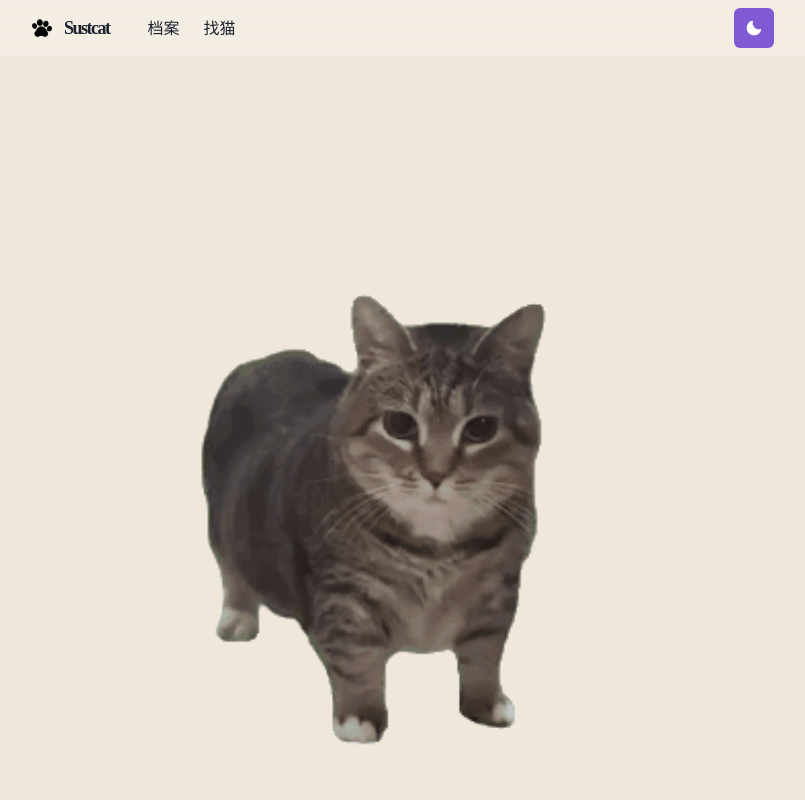
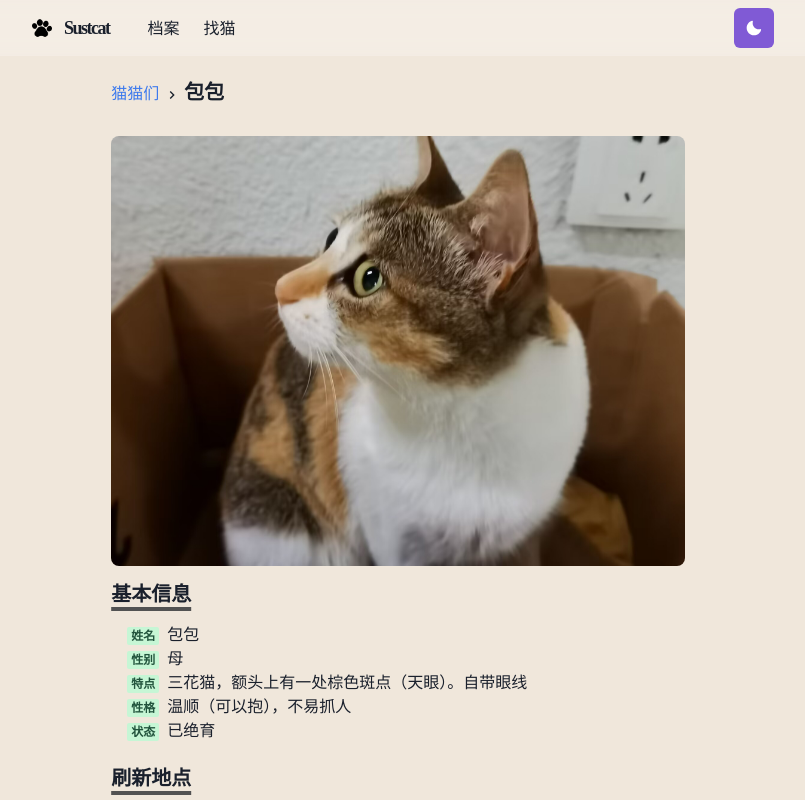
Before and after one commit to Tloops/Meow, a Next.js app: page /archives/baobao in a window 1280 px wide. Shown: the top 800 px of the page, without its empty margins (242-1047 px from the left). Built offline with nearby package versions, Linux system fonts and the light colour scheme.

Commit message:
fix: layout

```diff
--- a/src/components/layouts/main.tsx
+++ b/src/components/layouts/main.tsx
@@ -2,7 +2,6 @@ import Footer from '@/components/footer'
 import { Box, Container } from '@chakra-ui/react'
 import Head from 'next/head'
 import React from 'react'
-import CatImage from '../cat-image'
 import Navbar from '../navbar'
 
 function Main({ children, router }: any) {
@@ -16,7 +15,6 @@ function Main({ children, router }: any) {
       <Navbar path={router.asPath} />
 
       <Container maxW="container.md" pt={20}>
-        <CatImage src="/images/oiiaio.gif" alt="Oiiaio" />
         {children}
       </Container>
 
--- a/src/pages/index.tsx
+++ b/src/pages/index.tsx
@@ -1,3 +1,4 @@
+import CatImage from '@/components/cat-image'
 import Layout from '@/components/layouts/article'
 import Paragraph from '@/components/paragraph'
 import Section from '@/components/section'
@@ -6,6 +7,7 @@ import { Box, Container, Heading, useColorModeValue } from '@chakra-ui/react'
 export default function Home() {
   return (
     <Layout>
+      <CatImage src="/images/oiiaio.gif" alt="Oiiaio" />
       <Container>
         <Box
           borderRadius="lg"
```
